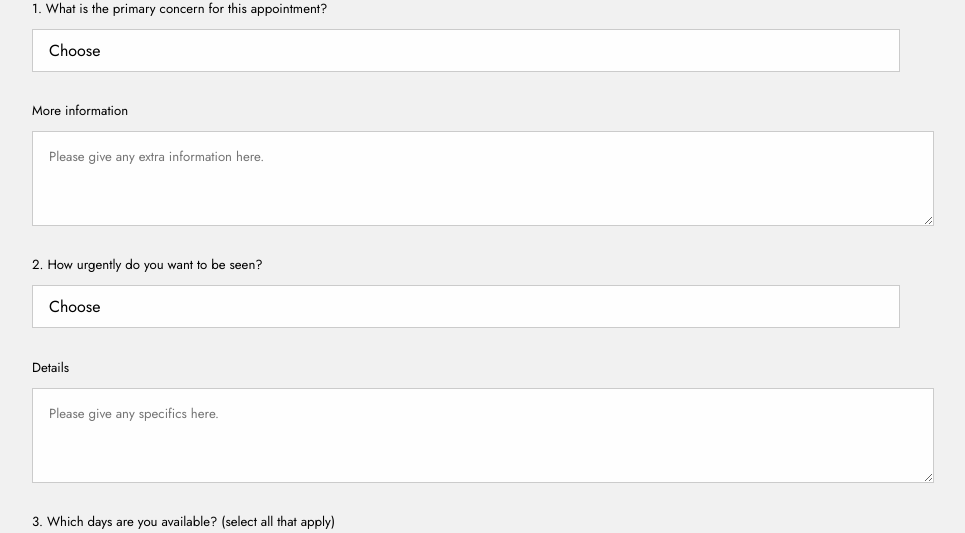
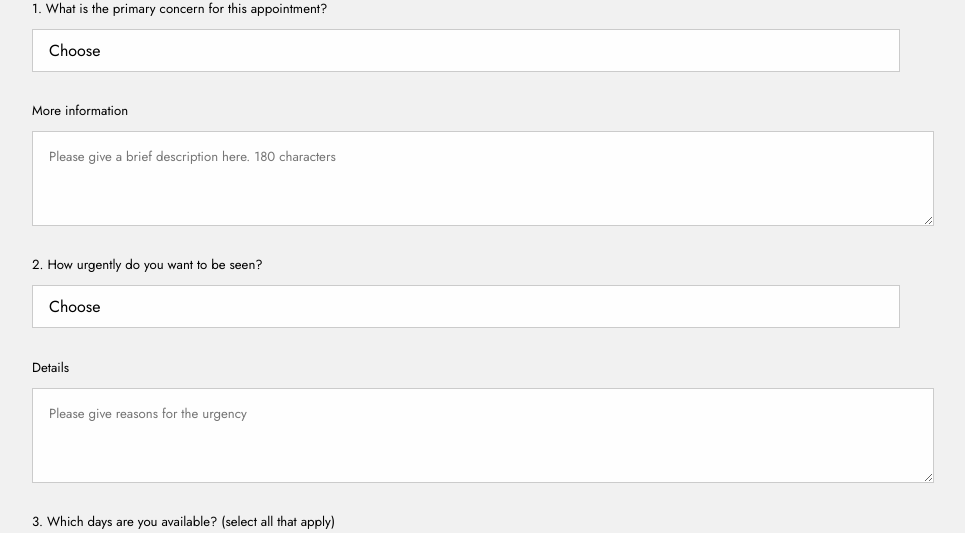
Before and after one commit to karibahealth/kariba, a website: page bookings.html in a window 1280 px wide. Shown: the part 994-1527 px from the top of the page, without its empty margins (112-1077 px from the left). Drawn offline with Linux system fonts and the light colour scheme.

Commit message:
Added maxlength for details too
only 180 characters

```diff
--- a/bookings.html
+++ b/bookings.html
@@ -113,7 +113,7 @@
 
       </select>
       <label for="typeextra"> More information</label>
-    <textarea rows="3" name="type_extra_info" id="typeextra" placeholder="Please give any extra information here."></textarea>
+    <textarea rows="3" name="type_extra_info" id="typeextra" maxlength="180" placeholder="Please give a brief description here. 180 characters"></textarea>
 
       <label for="urgency">2. How urgently do you want to be seen?</label>
       <select name="urgency" id="urgency" required="">
@@ -124,7 +124,7 @@
         <option value="after_date">After a specific date</option>
       </select>
       <label for="urgencyextra"> Details</label>
-    <textarea rows="3" name="urgency_details" id="urgencyextra" maxlength="180" placeholder="Please give any specifics here."></textarea>
+    <textarea rows="3" name="urgency_details" id="urgencyextra" maxlength="180" placeholder="Please give reasons for the urgency "></textarea>
 
       <label for="day">3. Which days are you available? (select all that apply)</label>
         <label>
```
